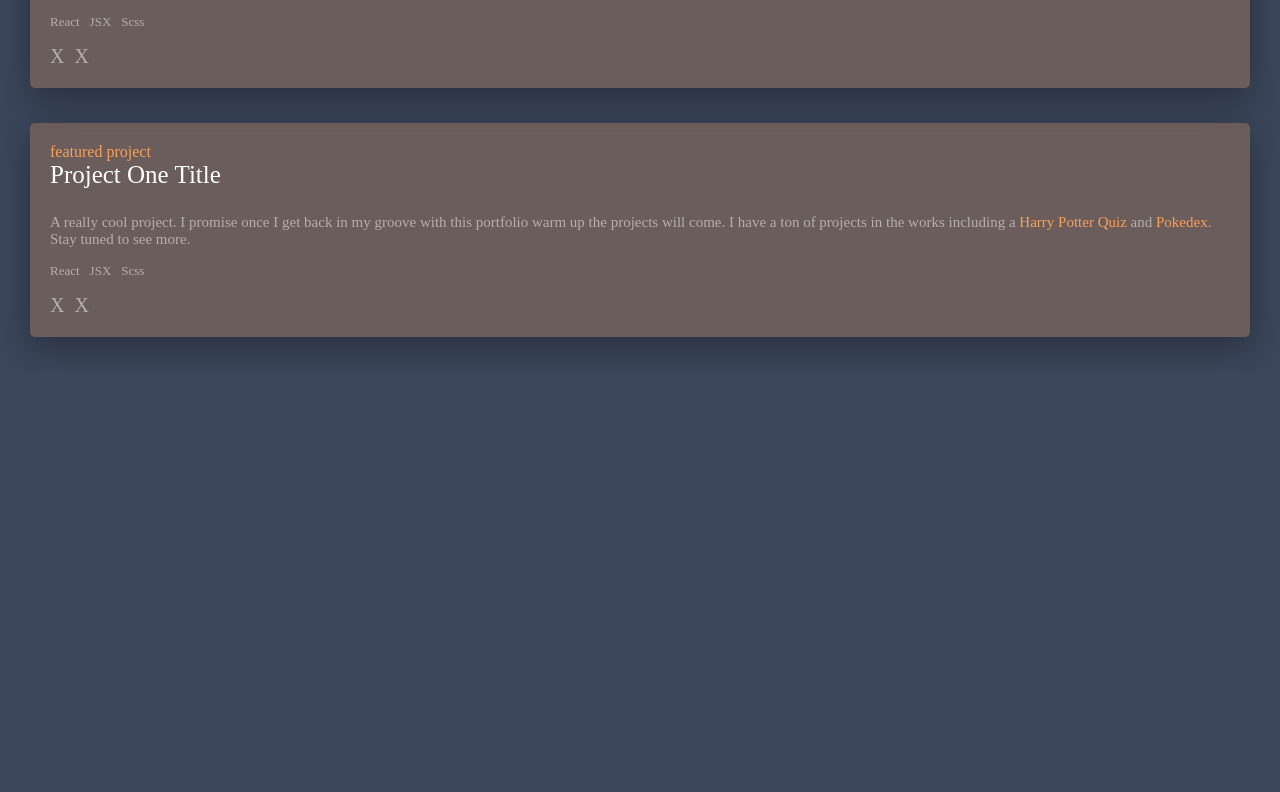
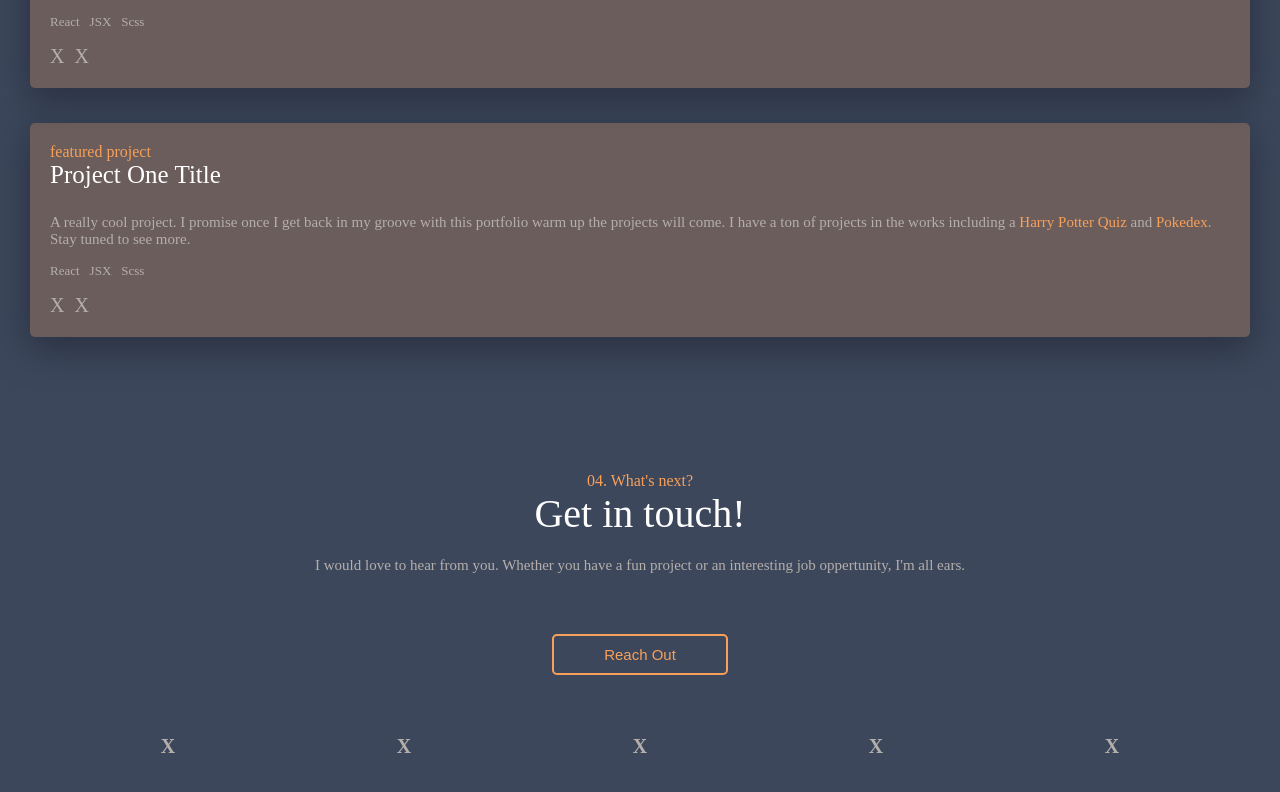
Before and after one commit to matthewcourtneydev/portfolio, a React (Create React App) app: page / in a window 1280 px wide. Shown: the part 3715-4507 px from the top of the page. Before the commit the page ends 4087 px from the top, so only its background shows below. Built offline with nearby package versions, Linux system fonts and the light colour scheme.

Commit message:
mdc_portfolio finished up the major workings of the components will need to restyle the larger screen sizes

```diff
--- a/src/App.js
+++ b/src/App.js
@@ -8,6 +8,7 @@ import RightEmail from './components/right-email';
 import AboutMe from './components/about-me';
 import Experience from './components/experience';
 import Portfolio from './components/portofolio';
+import Contact from './components/contact';
 
 function App() {
   return (
@@ -20,6 +21,7 @@ function App() {
       <AboutMe />
       <Experience />
       <Portfolio />
+      <Contact />
     </div>
   );
 }
--- a/src/App.scss
+++ b/src/App.scss
@@ -415,6 +415,55 @@ body {
       }
     }
 
+    #contact {
+      text-align: center;
+      padding-top: 100px;
+      padding-bottom: 200px;
+
+      p {
+        margin: 0;
+      }
+
+      #whats-next {
+        margin: 0;
+        color: $orange;
+      }
+
+      #get-in-touch {
+        color: white;
+        font-size: 40px;
+      }
+
+      #message {
+        color: $dark-text;
+        font-size: 15px;
+        padding: 20px;
+      }
+
+      #contact-button {
+        margin-top: 40px;
+        font-size: 15px;
+        border: solid 2px $orange;
+        border-radius: 5px;
+        color: $orange;
+        padding: 10px 50px;
+        background: none;
+      }
+
+      #sm-icon-container-small {
+        list-style: none;
+        display: flex;
+        flex-direction: row;
+        justify-content: space-around;
+        padding-left: 20px;
+        padding-right: 20px;
+        padding-top: 40px;
+        font-size: 20px;
+        color: $dark-text;
+        font-weight: bold;
+      }
+    }
+
     @media only screen and (min-width: 900px) {
       #nav-bar {
         position: inline-felx;
--- /dev/null
+++ b/src/components/contact.jsx
@@ -0,0 +1,23 @@
+import React from 'react';
+
+const Contact = () => {
+    return (
+        <div id="contact" className="page">
+            <p id="whats-next">04. What's next?</p>
+            <p id="get-in-touch">Get in touch!</p>
+            <p id="message">I would love to hear from you. Whether you have a fun project or an interesting job oppertunity, I'm all ears.</p>
+
+            <button id="contact-button">Reach Out</button>
+
+            <ul id="sm-icon-container-small">
+                <li className="sm-icon">X</li>
+                <li className="sm-icon">X</li>
+                <li className="sm-icon">X</li>
+                <li className="sm-icon">X</li>
+                <li className="sm-icon">X</li>
+            </ul>
+        </div>
+    );
+}
+
+export default Contact;
```
